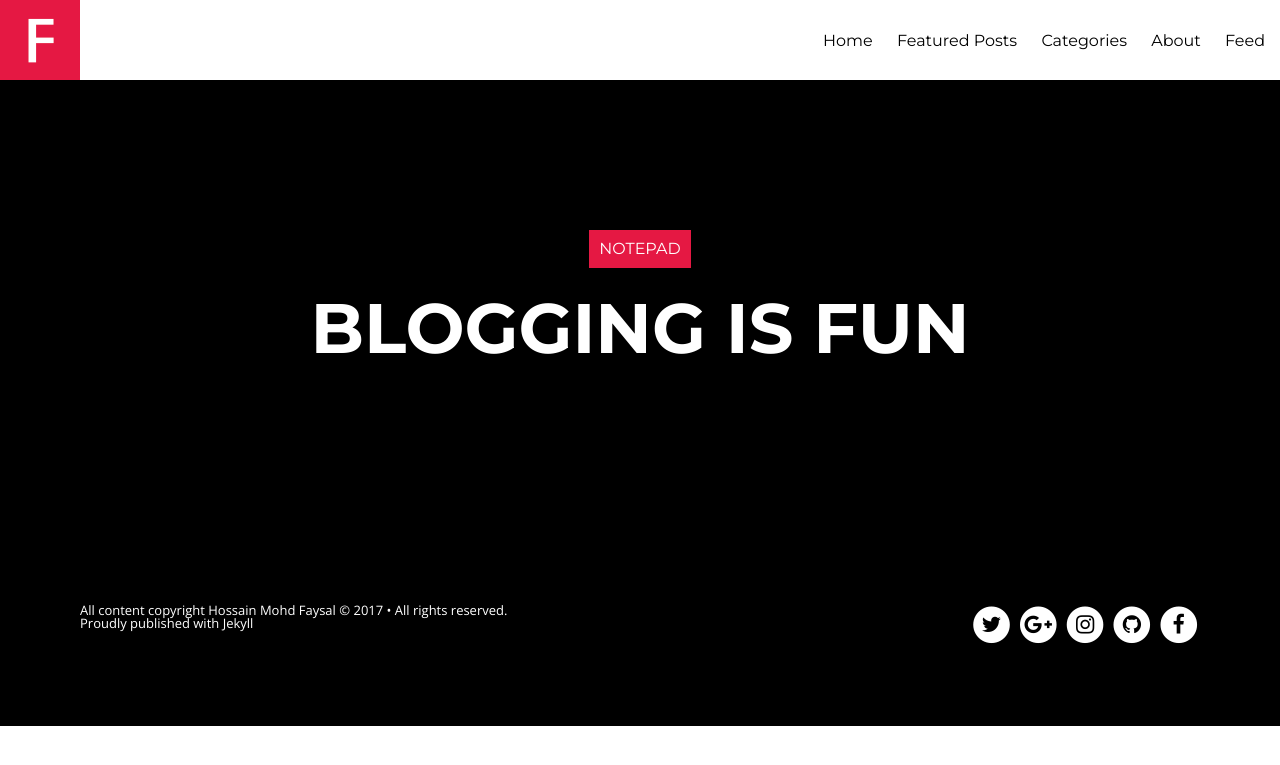
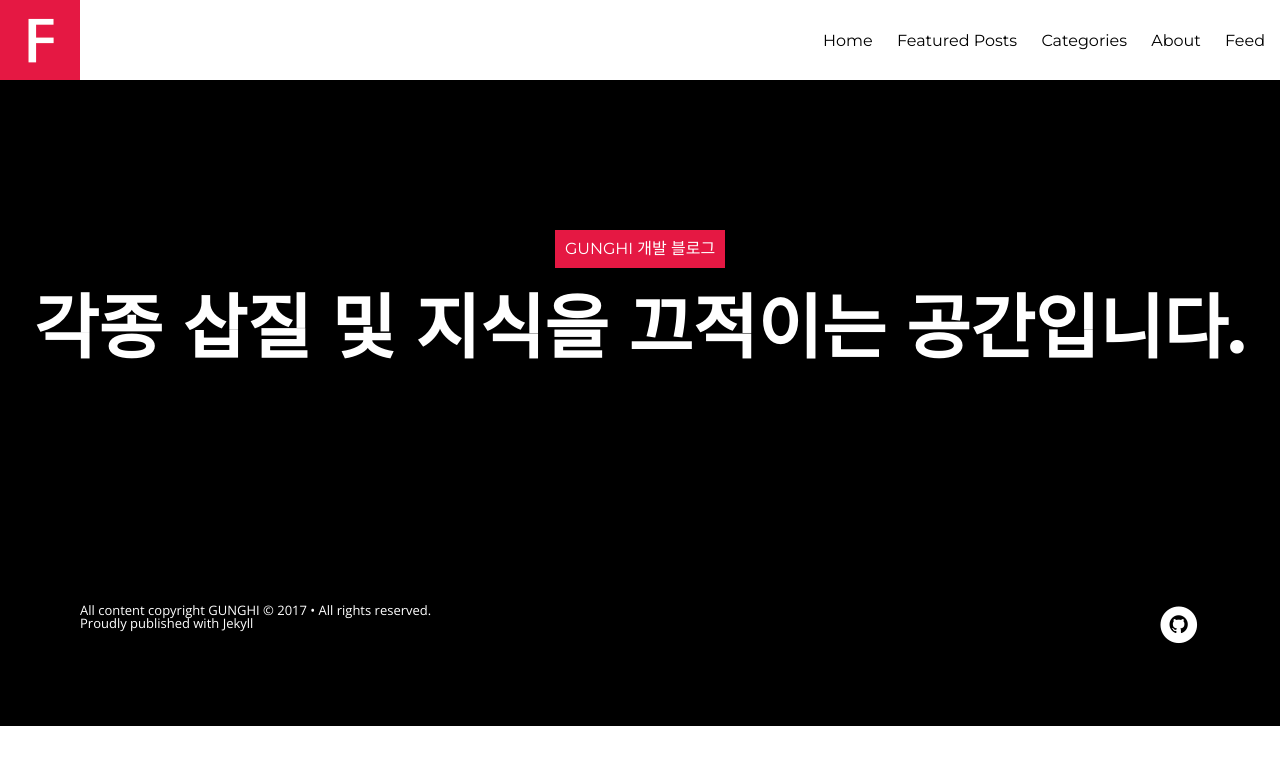
Before and after one commit to siosio34/siosio34.github.io, a Jekyll site: the page built from index.md, in a window 1280 px wide. Shown: the top 765 px of the page. Built offline with Jekyll 4.4.1, drawn with Linux system fonts in a browser that asks for light colours; nearby versions of some CDN libraries; the list of posts is cut into pages by our own code.

Commit message:
config change

```diff
--- a/_config.yml
+++ b/_config.yml
@@ -1,7 +1,7 @@
-title:            Notepad
-description:      "Blogging is fun"
+title:            GUNGHI 개발 블로그
+description:      "각종 삽질 및 지식을 끄적이는 공간입니다."
 logo:             logo.png
-disqus_shortname: hmfaysal
+disqus_shortname: siosio34
 share:            true
 dropcap:			true
 # Change url to your domain. Leave localhost server or blank when working locally.
@@ -11,18 +11,13 @@ url:        	  /Notepad
 
 # Owner/author information
 owner:
-  name:           Hossain Mohd Faysal
-  avatar:         hmfaysal.jpg
-  email:          hmfaysal@alum.mit.edu
+  name:           GUNGHI
+  email:          siosio3103@gmail.com
   # Use the coder's toolbox at http://coderstoolbox.net/string/#!encoding=xml&action=encode&charset=us_ascii to encode your description into XML string
   description:    Awesome Dude, Awesome Life
   # Social networking links used in footer. Update and remove as you like.
-  twitter:        hmfaysal
-  facebook:       hmfaysal
-  github:         hmfaysal
-  instagram:      hmfaysal
+  github:         siosio34
   # For Google Authorship https://plus.google.com/authorship
-  google_plus:    https://plus.google.com/u/0/102602916593522619858
 
 # Analytics and webmaster tools stuff goes here
 google_analytics:   UA-39365944-7
```
